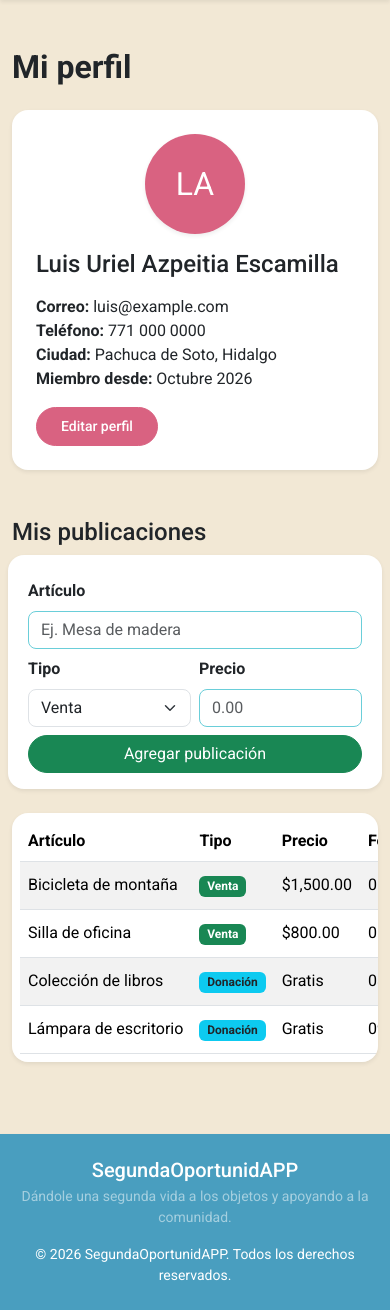
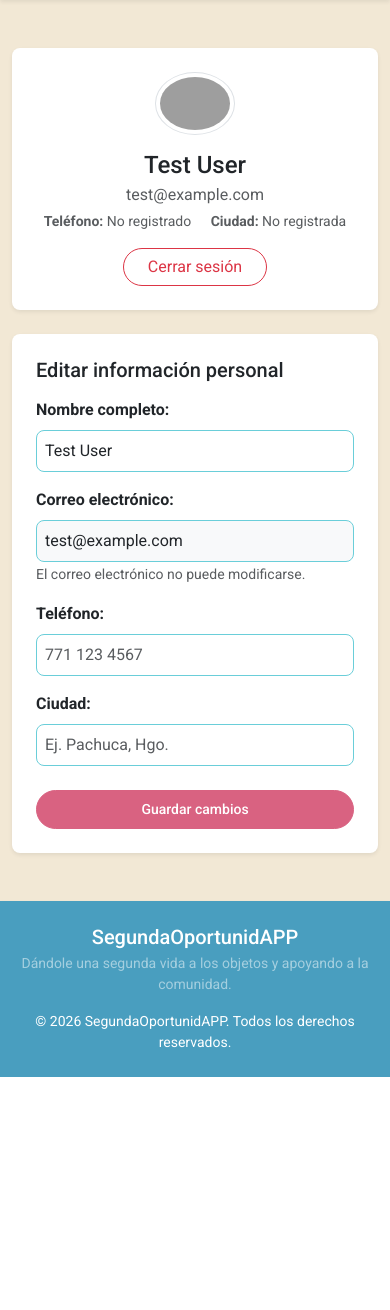
Before and after one commit to anhilvigueras-debug/SegundaOportunidAPP, a Laravel app: page /perfil in a window 390 px wide. Shown: the part 104-1414 px from the top of the page. After the commit the page ends 1181 px from the top, so only its background shows below. Run offline with Laravel 12, Linux system fonts and the light colour scheme; a user stored in the database is signed in; data comes from the database, SQL or seed files in the repository; grey boxes are pictures that could not be loaded.

Commit message:
completar modulo de usuario y pefil

```diff
--- /dev/null
+++ b/app/Http/Controllers/UsuarioController.php
@@ -0,0 +1,108 @@
+<?php
+
+namespace App\Http\Controllers;
+
+use App\Models\User;
+use Illuminate\Http\Request;
+use Illuminate\Support\Facades\Auth;
+use Illuminate\Support\Facades\Hash;
+
+class UsuarioController extends Controller
+{
+    public function mostrarRegistro()
+    {
+        return view('usuarios.registro');
+    }
+
+    public function registrar(Request $request)
+    {
+        $request->validate([
+            'name'     => 'required|string|max:255',
+            'email'    => 'required|email|unique:users,email',
+            'telefono' => 'nullable|string|max:15',
+            'ciudad'   => 'nullable|string|max:100',
+            'password' => [
+                'required',
+                'string',
+                'min:8',
+                'confirmed',
+                'regex:/^(?=.*[A-Z])(?=.*[0-9]).{8,}$/'
+            ],
+        ], [
+            'password.regex' => 'La contraseña debe tener al menos 8 caracteres, una mayúscula y un número.',
+        ]);
+
+        $usuario = User::create([
+            'name'     => $request->name,
+            'email'    => $request->email,
+            'telefono' => $request->telefono,
+            'ciudad'   => $request->ciudad,
+            'password' => Hash::make($request->password),
+        ]);
+
+        Auth::login($usuario);
+
+        return redirect()->route('perfil')->with('success', '¡Cuenta creada correctamente!');
+    }
+
+    public function mostrarLogin()
+    {
+        return view('usuarios.login');
+    }
+
+    public function login(Request $request)
+    {
+        $request->validate([
+            'loginEmail'    => 'required|email',
+            'loginPassword' => 'required|string',
+        ], [
+            'loginEmail.required'    => 'El campo correo electrónico es obligatorio.',
+            'loginEmail.email'       => 'Ingresa un correo electrónico válido.',
+            'loginPassword.required' => 'El campo contraseña es obligatorio.',
+        ]);
+
+        if (Auth::attempt(['email' => $request->loginEmail, 'password' => $request->loginPassword])) {
+            $request->session()->regenerate();
+            return redirect()->intended(route('perfil'));
+        }
+
+        return back()->withErrors([
+            'loginEmail' => 'El correo o la contraseña son incorrectos.',
+        ])->onlyInput('loginEmail');
+    }
+
+    public function mostrarPerfil()
+    {
+        $usuario = Auth::user();
+        return view('usuarios.perfil', compact('usuario'));
+    }
+
+    public function actualizarPerfil(Request $request)
+    {
+        /** @var \App\Models\User $usuario */
+        $usuario = Auth::user();
+
+        $request->validate([
+            'name'     => 'required|string|max:255',
+            'telefono' => 'nullable|string|max:15',
+            'ciudad'   => 'nullable|string|max:100',
+        ]);
+
+        $usuario->update([
+            'name'     => $request->name,
+            'telefono' => $request->telefono,
+            'ciudad'   => $request->ciudad,
+        ]);
+
+        return redirect()->route('perfil')->with('success', 'Perfil actualizado correctamente.');
+    }
+
+    public function logout(Request $request)
+    {
+        Auth::logout();
+        $request->session()->invalidate();
+        $request->session()->regenerateToken();
+
+        return redirect()->route('login');
+    }
+}
--- a/app/Models/User.php
+++ b/app/Models/User.php
@@ -10,7 +10,7 @@ use Illuminate\Database\Eloquent\Factories\HasFactory;
 use Illuminate\Foundation\Auth\User as Authenticatable;
 use Illuminate\Notifications\Notifiable;
 
-#[Fillable(['name', 'email', 'password'])]
+#[Fillable(['name', 'email', 'telefono', 'ciudad', 'password'])]
 #[Hidden(['password', 'remember_token'])]
 class User extends Authenticatable
 {
--- a/resources/views/usuarios/login.blade.php
+++ b/resources/views/usuarios/login.blade.php
@@ -33,7 +33,7 @@
                 </div>
             @endif
 
-            <form id="formularioLogin" action="{{ route('login.post') }}" method="POST" class="form-validado" novalidate>
+            <form action="{{ route('login.post') }}" method="POST">
                 @csrf
 
                 <div id="alertaLogin"
--- a/resources/views/usuarios/perfil.blade.php
+++ b/resources/views/usuarios/perfil.blade.php
@@ -1,153 +1,118 @@
 @extends('layouts.app')
 
-@section('titulo', 'SegundaOportunidAPP - Perfil')
+@section('titulo', 'Mi Perfil - SegundaOportunidAPP')
 
 @section('contenido')
-    <div class="container my-4">
-        <h1 class="titulo-principal mb-4">Mi perfil</h1>
+    <div class="container my-4" style="max-width: 700px;">
 
-        <section class="mb-5" aria-label="Datos del usuario">
-            <div class="card border-0 shadow-sm rounded-4 bg-white p-2">
-                <div class="card-body">
-                    <div class="row align-items-center">
-                        <div class="col-12 col-md-3 text-center mb-3 mb-md-0">
-                            <div class="rounded-circle text-white d-flex align-items-center justify-content-center mx-auto shadow-sm" style="width: 100px; height: 100px; font-size: 2rem; background-color: var(--color-accion);">
-                                LA
-                            </div>
-                        </div>
-                        <div class="col-12 col-md-9">
-                            <h2 class="subtitulo mb-3">Luis Uriel Azpeitia Escamilla</h2>
-                            <ul class="list-unstyled mb-3 texto-normal">
-                                <li><strong>Correo:</strong> luis@example.com</li>
-                                <li><strong>Teléfono:</strong> 771 000 0000</li>
-                                <li><strong>Ciudad:</strong> Pachuca de Soto, Hidalgo</li>
-                                <li><strong>Miembro desde:</strong> Octubre 2026</li>
-                            </ul>
-                            <button type="button" class="btn btn-primary rounded-pill px-4 texto-normal" data-bs-toggle="modal" data-bs-target="#modalEditarPerfil">
-                                Editar perfil
-                            </button>
+        @if (session('success'))
+            <div class="alert alert-success alert-dismissible fade show rounded-3 shadow-sm" role="alert">
+                {{ session('success') }}
+                <button type="button" class="btn-close" data-bs-dismiss="alert" aria-label="Cerrar"></button>
+            </div>
+        @endif
+
+        @if ($errors->any())
+            <div class="alert alert-danger rounded-3 shadow-sm" role="alert">
+                <strong>Corrige los siguientes campos:</strong>
+                <ul class="mb-0 mt-2">
+                    @foreach ($errors->all() as $error)
+                        <li>{{ $error }}</li>
+                    @endforeach
+                </ul>
+            </div>
+        @endif
+
+        <!-- Tarjeta superior con datos actuales -->
+        <section class="card border-0 shadow-sm p-4 mb-4 rounded-3">
+            <div class="d-flex flex-column flex-md-row align-items-center justify-content-between gap-3">
+                <div class="d-flex align-items-center gap-3 text-center text-md-start flex-column flex-md-row">
+                    <img src="https://cdn-icons-png.flaticon.com/512/295/295128.png"
+                         alt="Avatar de usuario"
+                         width="80"
+                         class="rounded-circle border p-1">
+
+                    <div>
+                        <h2 class="subtitulo mb-1">{{ $usuario->name }}</h2>
+                        <p class="texto-normal text-muted mb-1">{{ $usuario->email }}</p>
+                        <div class="texto-secundario text-muted">
+                            <span class="me-3">
+                                <strong>Teléfono:</strong> {{ $usuario->telefono ?: 'No registrado' }}
+                            </span>
+                            <span>
+                                <strong>Ciudad:</strong> {{ $usuario->ciudad ?: 'No registrada' }}
+                            </span>
                         </div>
                     </div>
                 </div>
+
+                <form action="{{ route('logout') }}" method="POST">
+                    @csrf
+                    <button type="submit" class="btn btn-outline-danger rounded-pill px-4 texto-normal">
+                        Cerrar sesión
+                    </button>
+                </form>
             </div>
         </section>
 
-        <section class="mb-5" aria-label="Historial de publicaciones">
-            <h2 class="subtitulo mb-3">Mis publicaciones</h2>
+        <!-- Formulario para actualizar datos del perfil -->
+        <section class="card border-0 shadow-sm p-4 rounded-3">
+            <h3 class="encabezado mb-3 text-dark">Editar información personal</h3>
 
-            <form id="formPublicacion" action="" method="POST" class="row g-2 align-items-end mb-4 bg-white p-3 border-0 shadow-sm rounded-4">
+            <form action="{{ route('perfil.actualizar') }}" method="POST">
                 @csrf
-                <div class="col-12 col-md-4">
-                    <label for="articuloPublicacion" class="form-label texto-normal fw-bold">Artículo</label>
-                    <input type="text" class="form-control rounded-3" id="articuloPublicacion" name="articulo" maxlength="60" placeholder="Ej. Mesa de madera" required>
+                @method('PUT')
+
+                <div class="mb-3">
+                    <label for="name" class="form-label texto-normal fw-bold">Nombre completo:</label>
+                    <input type="text"
+                           class="form-control rounded-3 p-2"
+                           id="name"
+                           name="name"
+                           value="{{ old('name', $usuario->name) }}"
+                           required>
+                    <div class="invalid-feedback">El nombre es obligatorio.</div>
                 </div>
-                <div class="col-6 col-md-3">
-                    <label for="tipoPublicacion" class="form-label texto-normal fw-bold">Tipo</label>
-                    <select class="form-select rounded-3" id="tipoPublicacion" name="tipo">
-                        <option value="Venta">Venta</option>
-                        <option value="Donación">Donación</option>
-                    </select>
+
+                <div class="mb-3">
+                    <label for="email" class="form-label texto-normal fw-bold">Correo electrónico:</label>
+                    <input type="email"
+                           class="form-control rounded-3 p-2 bg-light"
+                           id="email"
+                           value="{{ $usuario->email }}"
+                           disabled>
+                    <small class="text-muted">El correo electrónico no puede modificarse.</small>
                 </div>
-                <div class="col-6 col-md-2">
-                    <label for="precioPublicacion" class="form-label texto-normal fw-bold">Precio</label>
-                    <input type="number" class="form-control rounded-3" id="precioPublicacion" name="precio" min="1" step="0.01" placeholder="0.00" required>
+
+                <div class="row">
+                    <div class="col-md-6 mb-3">
+                        <label for="telefono" class="form-label texto-normal fw-bold">Teléfono:</label>
+                        <input type="text"
+                               class="form-control rounded-3 p-2"
+                               id="telefono"
+                               name="telefono"
+                               value="{{ old('telefono', $usuario->telefono) }}"
+                               placeholder="771 123 4567"
+                               maxlength="15">
+                    </div>
+
+                    <div class="col-md-6 mb-3">
+                        <label for="ciudad" class="form-label texto-normal fw-bold">Ciudad:</label>
+                        <input type="text"
+                               class="form-control rounded-3 p-2"
+                               id="ciudad"
+                               name="ciudad"
+                               value="{{ old('ciudad', $usuario->ciudad) }}"
+                               placeholder="Ej. Pachuca, Hgo."
+                               maxlength="100">
+                    </div>
                 </div>
-                <div class="col-12 col-md-3">
-                    <button type="submit" class="btn btn-success w-100 rounded-pill texto-normal">Agregar publicación</button>
-                </div>
+
+                <button type="submit" class="btn btn-primary w-100 py-2 mt-2 rounded-pill texto-normal">
+                    Guardar cambios
+                </button>
             </form>
+        </section>
 
-            <div class="table-responsive card border-0 shadow-sm rounded-4 p-2 bg-white">
-                <table class="table table-striped align-middle text-nowrap mb-0">
-                    <thead>
-                        <tr>
-                            <th scope="col">Artículo</th>
-                            <th scope="col">Tipo</th>
-                            <th scope="col">Precio</th>
-                            <th scope="col">Fecha de publicación</th>
-                            <th scope="col">Estado</th>
-                            <th scope="col">Acciones</th>
-                        </tr>
-                    </thead>
-                    <tbody id="listaPublicaciones">
-                        <tr>
-                            <td>Bicicleta de montaña</td>
-                            <td><span class="badge bg-success">Venta</span></td>
-                            <td>$1,500.00</td>
-                            <td>05/10/2026</td>
-                            <td><span class="badge bg-primary">Activa</span></td>
-                            <td><button type="button" class="btn btn-outline-danger btn-sm rounded-pill btn-eliminar">Eliminar</button></td>
-                        </tr>
-                        <tr>
-                            <td>Silla de oficina</td>
-                            <td><span class="badge bg-success">Venta</span></td>
-                            <td>$800.00</td>
-                            <td>06/10/2026</td>
-                            <td><span class="badge bg-secondary">Finalizada</span></td>
-                            <td><button type="button" class="btn btn-outline-danger btn-sm rounded-pill btn-eliminar">Eliminar</button></td>
-                        </tr>
-                        <tr>
-                            <td>Colección de libros</td>
-                            <td><span class="badge bg-info text-dark">Donación</span></td>
-                            <td>Gratis</td>
-                            <td>08/10/2026</td>
-                            <td><span class="badge bg-warning text-dark">Entregada</span></td>
-                            <td><button type="button" class="btn btn-outline-danger btn-sm rounded-pill btn-eliminar">Eliminar</button></td>
-                        </tr>
-                        <tr>
-                            <td>Lámpara de escritorio</td>
-                            <td><span class="badge bg-info text-dark">Donación</span></td>
-                            <td>Gratis</td>
-                            <td>09/10/2026</td>
-                            <td><span class="badge bg-primary">Activa</span></td>
-                            <td><button type="button" class="btn btn-outline-danger btn-sm rounded-pill btn-eliminar">Eliminar</button></td>
-                        </tr>
-                    </tbody>
-                </table>
-            </div>
-        </section>
-    </div>
-
-    <!-- Modal Editar Perfil -->
-    <div class="modal fade" id="modalEditarPerfil" tabindex="-1" aria-labelledby="tituloModalEditar" aria-hidden="true">
-        <div class="modal-dialog modal-dialog-centered">
-            <div class="modal-content rounded-4 border-0 shadow">
-                <form action="" method="POST">
-                    @csrf
-                    @method('PUT')
-                    <div class="modal-header border-0 pb-0">
-                        <h3 class="modal-title encabezado" id="tituloModalEditar">Editar mis datos</h3>
-                        <button type="button" class="btn-close" data-bs-dismiss="modal" aria-label="Cerrar"></button>
-                    </div>
-                    <div class="modal-body p-4">
-                        <div class="mb-3">
-                            <label for="nombre" class="form-label texto-normal fw-bold">Nombre completo</label>
-                            <input type="text" class="form-control rounded-3 p-2" id="nombre" name="nombre" value="Luis Uriel Azpeitia Escamilla" required>
-                        </div>
-                        <div class="mb-3">
-                            <label for="correo" class="form-label texto-normal fw-bold">Correo electrónico</label>
-                            <input type="email" class="form-control rounded-3 p-2" id="correo" name="correo" value="luis@example.com" required>
-                        </div>
-                        <div class="mb-3">
-                            <label for="telefono" class="form-label texto-normal fw-bold">Teléfono</label>
-                            <input type="tel" class="form-control rounded-3 p-2" id="telefono" name="telefono" value="7710000000" pattern="[0-9]{10}" required>
-                            <div class="form-text texto-secundario">10 dígitos, sin espacios.</div>
-                        </div>
-                        <div class="mb-0">
-                            <label for="ciudad" class="form-label texto-normal fw-bold">Ciudad</label>
-                            <input type="text" class="form-control rounded-3 p-2" id="ciudad" name="ciudad" value="Pachuca de Soto, Hidalgo" required>
-                        </div>
-                    </div>
-                    <div class="modal-footer border-0 pt-0">
-                        <button type="button" class="btn btn-secondary rounded-pill px-4 texto-secundario" data-bs-dismiss="modal">Cancelar</button>
-                        <button type="submit" class="btn btn-primary rounded-pill px-4 texto-normal">Guardar cambios</button>
-                    </div>
-                </form>
-            </div>
-        </div>
     </div>
 @endsection
-
-@push('scripts')
-    <script src="{{ asset('js/delegacion.js') }}"></script>
-@endpush
--- a/routes/web.php
+++ b/routes/web.php
@@ -2,6 +2,7 @@
 
 use Illuminate\Support\Facades\Route;
 use App\Http\Controllers\PublicacionController;
+use App\Http\Controllers\UsuarioController;
 
 // Vista principal
 Route::view('/', 'inicio')->name('inicio');
@@ -11,17 +12,23 @@ Route::view('/nosotros', 'nosotros')->name('nosotros');
 Route::view('/servicios', 'servicios')->name('servicios');
 Route::view('/contacto', 'contacto')->name('contacto');
 
-//  (Usuarios)
-Route::view('/login', 'usuarios.login')->name('login');
-Route::post('/login', function () {
-    // Zayra conectará aquí su AuthController@login
-})->name('login.post');
-Route::view('/perfil', 'usuarios.perfil')->name('perfil');
+// Zayra (Usuarios y Perfil)
+Route::get('/registro', [UsuarioController::class, 'mostrarRegistro'])->name('registro');
+Route::post('/registro', [UsuarioController::class, 'registrar'])->name('registro.post');
 
-//  Luis y Anhil (CRUD Publicaciones dinámico en BD)
+Route::get('/login', [UsuarioController::class, 'mostrarLogin'])->name('login');
+Route::post('/login', [UsuarioController::class, 'login'])->name('login.post');
+
+Route::middleware('auth')->group(function () {
+    Route::get('/perfil', [UsuarioController::class, 'mostrarPerfil'])->name('perfil');
+    Route::put('/perfil', [UsuarioController::class, 'actualizarPerfil'])->name('perfil.actualizar');
+    Route::post('/logout', [UsuarioController::class, 'logout'])->name('logout');
+});
+
+// Luis y Anhil (CRUD Publicaciones dinámico en BD)
 Route::resource('publicaciones', PublicacionController::class);
 
-//  Angel Daniel (Mensajería)
+// Angel Daniel (Mensajería)
 Route::view('/mensajes', 'mensajes.index')->name('mensajes');
 
 // (Transacciones y Donaciones)
```
Also changed, not shown: resources/views/usuarios/registro.blade.php (added, +131 -0 lines), database/migrations/2026_11_15_030028_add_telefono_ciudad_to_users_table.php (added).
